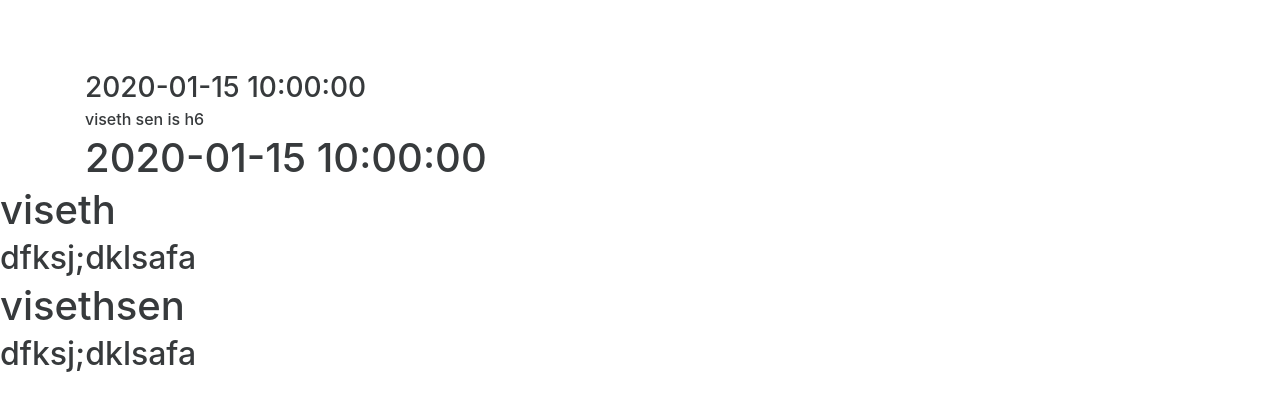
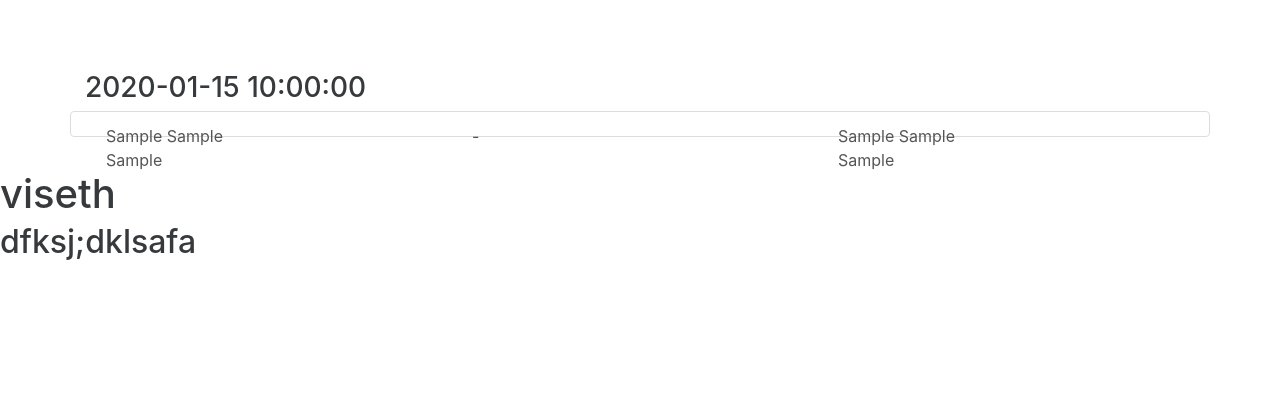
Before and after one commit to viseth89/nbav2, a Flask app: template FlaskApp/FlaskApp/templates/index.html in a window 1280 px wide. Shown: the part 56-467 px from the top of the page. Run offline with Flask 2, Linux system fonts and the light colour scheme; the template is opened without the code that fills it: most values are stand-ins (such as "Sample title", 1, 10 or a date in 2020); some libraries are stand-ins or nearby versions.

Commit message:
trying to display the data in a grid

```diff
--- a/FlaskApp/FlaskApp/__init__.py
+++ b/FlaskApp/FlaskApp/__init__.py
@@ -63,6 +63,8 @@ def get_games(date):
             current_game['TEAM_2_PTS'] = team['PTS']
             current_game['TEAM_2_ID'] = team['TEAM_ID']
 
+            current_game['GAME_ID'] = team['GAME_ID']
+
             games.append(current_game)
 
             current_game = {}
--- a/FlaskApp/FlaskApp/templates/index.html
+++ b/FlaskApp/FlaskApp/templates/index.html
@@ -9,8 +9,32 @@
         <br>
 
         <h3>{{ pretty_date_today }}</h3>
-        <h6>viseth sen is h6</h6>
-        <h1> {{ pretty_date_today }}</h1>
+        <div class="row">
+            <div class="col-log-5">
+                <div class="list-group">
+                    {% for game in games %}
+                        <a href="/boxscores/{{ game['GAME_ID'] }}" class='list-group-item list-group-item-action'>
+                            <div class="col-xs-4">
+                                {{ game['TEAM_1_ABBREVIATION'] }} {{ game['TEAM_1_PTS'] }}
+                                <br>
+                                {{ game['TEAM_1_WINS_LOSSES'] }}
+                            </div>
+                            <div class="col-xs-4">
+                                -&nbsp
+                            </div>
+                            <div class="col-xs-4">
+                                {{ game['TEAM_2_ABBREVIATION'] }} {{ game['TEAM_2_PTS'] }}
+                                <br>
+                                {{ game['TEAM_2_WINS_LOSSES'] }}
+
+                            </div>
+                        </a>
+                    {% endfor %}
+                </div>
+
+            </div>
+
+        </div>
 
     </div>
 </body>
--- a/FlaskApp/FlaskApp/templates/layout.html
+++ b/FlaskApp/FlaskApp/templates/layout.html
@@ -69,12 +69,4 @@
 
 </div>
 
-
-<body>
-
-    <h1>visethsen</h1>
-</body>
-<h2>dfksj;dklsafa
-</h2>
-
 </html>
```
Also changed, not shown: 2 other files.
